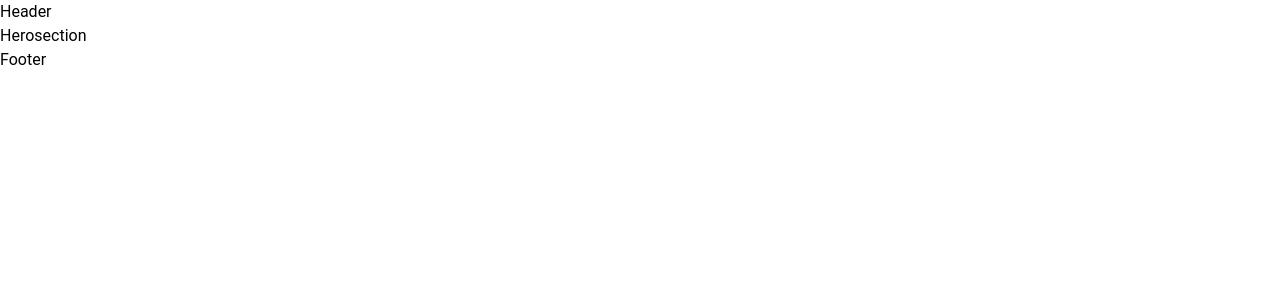
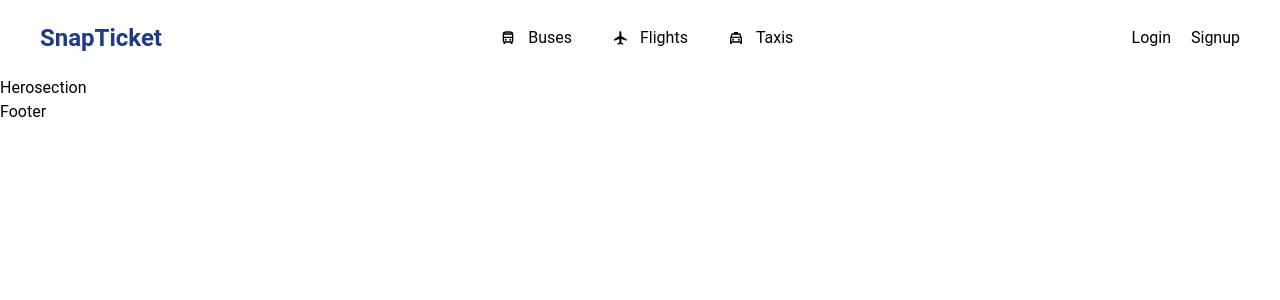
Before and after one commit to ujjwalbasnyat/snapticket, a Next.js app: page / in a window 1280 px wide. Shown: the top 300 px of the page. Built offline with nearby package versions, Linux system fonts and the light colour scheme.

Commit message:
designed header intergating functionality

```diff
--- a/src/app/auth/login/page.tsx
+++ b/src/app/auth/login/page.tsx
@@ -1,5 +1,6 @@
 import LoginForm from "./components/loginForm";
 import { FcGoogle } from "react-icons/fc";
+import Link from "next/link";
 
 export default function Login() {
 	return (
@@ -25,9 +26,9 @@ export default function Login() {
 							</div>
 							<p>
 								Are you new?{" "}
-								<a href="#" className="underline text-primary hover:text-hover">
+								<Link href="/auth/signup" className="underline text-primary hover:text-hover">
 									Create an Account
-								</a>
+								</Link>
 							</p>
 						</div>
 					</div>
--- a/src/app/globals.css
+++ b/src/app/globals.css
@@ -15,10 +15,10 @@
 		--color-secondary:#F3F4F6;
 		--color-accent:#1E3A8A;
 		--ring:#1E3A8A;
-		--h1-color:var(--color-primary)
-		--input-background:var(--color-secondary)
+		--h1-color:var(--color-primary);
+		--input-background:var(--color-secondary);
 		--input-placeholder: #4B5563;
-		--border:var(--color-primary)
+		--border:var(--color-primary);
 		--footer-background: #14265A;
 		--card-shadow:#000000;
 		--button-hover: #14265A;
--- /dev/null
+++ b/src/components/constant.tsx
@@ -0,0 +1,27 @@
+import { RiPlaneFill } from "react-icons/ri";
+import { MdOutlineDirectionsBus } from "react-icons/md";
+import { MdOutlineLocalTaxi } from "react-icons/md";
+
+type NavItem = {
+    name: string;
+    icon: JSX.Element;
+    path: string;
+};
+
+export const    NavData : NavItem[] = [
+    {
+        name : "Buses",
+        icon: <MdOutlineDirectionsBus/>,
+        path: "/buses"
+    },
+    {
+        name : "Flights",
+        icon: <RiPlaneFill/>,
+        path: "/flights"
+    },
+    {
+        name : "Taxis",
+        icon: <MdOutlineLocalTaxi/>,
+        path: "/taxis"
+    },
+]
--- a/src/components/header.tsx
+++ b/src/components/header.tsx
@@ -1,5 +1,27 @@
-import React from "react";
+"use client"
+import React, {useState} from "react";
+import { NavData } from "./constant";
+import Link from "next/link";
 
 export default function Header() {
-	return <div>Header</div>;
+	const [active, setActive] = useState<string>("");
+	const handleActive = (name: string) => {
+		setActive(name);
+	}
+	const resetActive = () => {
+		setActive("");
+	}
+	return (
+	<div className="flex bg-background justify-between px-10 py-5  cursor-pointer">
+		<Link href="/" className="font-semibold text-md text-primary" onClick={()=>resetActive()}>SnapTicket</Link>
+		<ul className="flex gap-10 items-center font-normal">
+			{NavData.map((item)=>(<li  key={item.name} onClick={()=> handleActive(item.name)}><Link href={item.path} className={`flex items-center gap-3 hover:text-primary ${active === item.name ? "text-primary font-semibold" : "text-foreground font-normal"}`}><span>{item.icon}</span><span>{item.name}</span></Link></li>))}
+			</ul>
+		<div className="flex gap-5 items-center ">
+			<Link href="/auth/login" className="hover:text-primary" onClick={()=>resetActive()}>Login</Link>
+			<Link href="/auth/signup" className="hover:text-primary" onClick={()=>resetActive()}>Signup</Link>
+		</div>
+
+	</div>
+	);
 }
```
